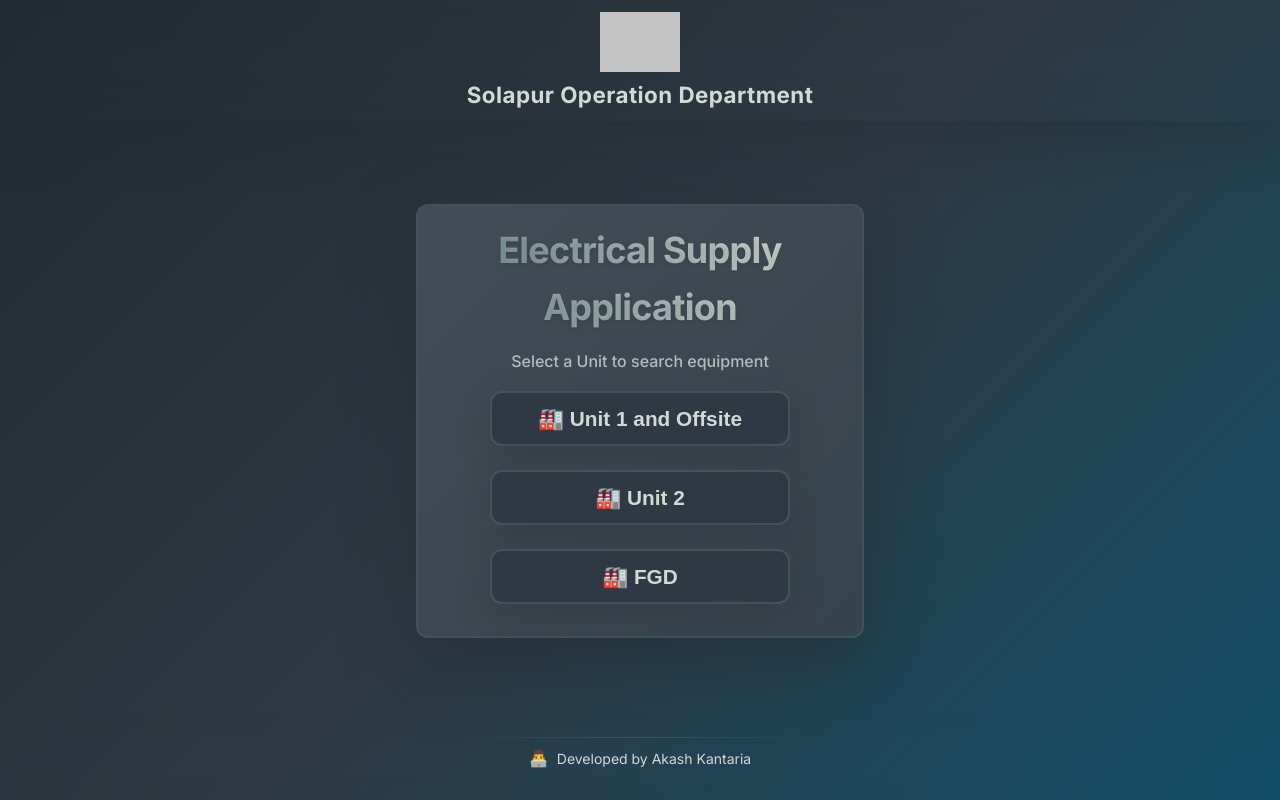
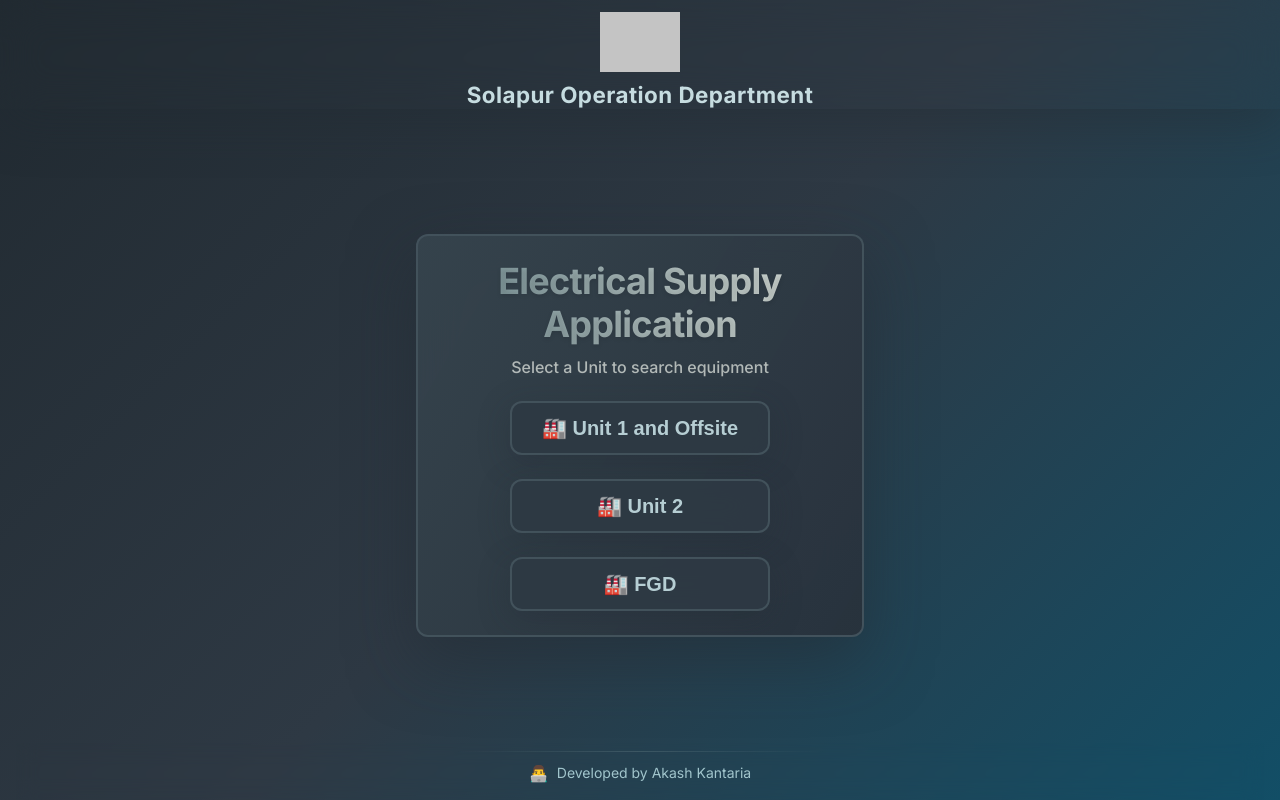
Before and after one commit to SKY1797/electrical-app-with-fgd, a website: page index.html in a window 1280 px wide. Drawn offline with Linux system fonts and the light colour scheme; grey boxes are pictures that could not be loaded.

Commit message:
Update styles.css

```diff
--- a/styles.css
+++ b/styles.css
@@ -56,7 +56,7 @@ body {
   font-family: "Inter", sans-serif;
   background: var(--background);
   color: var(--foreground);
-  line-height: 1.6;
+  line-height: 1.2;
   margin: 0;
   padding: 0;
   position: relative;
@@ -96,7 +96,8 @@ body::before {
 .app-header {
   width: 100%;
   /* background: var(--background); */
-  padding: 0.75rem 1rem;
+  /* padding: 0.75rem 1rem; */
+  padding: 0.75rem 1rem 0rem 1rem;
   box-shadow: var(--shadow-medium);
   position: fixed;
   top: 0;
@@ -127,11 +128,18 @@ body::before {
 .header-title {
   font-size: 1.4rem;
   font-weight: bolder;
-  color: var(--foreground);
+  /* color: var(--foreground); */
+  color: #c6dce0;
   margin: 0;
   letter-spacing: 0.02em;
   text-align: center;
   line-height: 1.3;
+}
+
+.header-divider {
+  height: 2px;
+  background: linear-gradient(90deg, transparent, var(--border), transparent);
+  margin: 0.75rem 0 0 0;
 }
 
 /* Main container */
@@ -174,11 +182,12 @@ body::before {
   left: 0;
   width: 100%;
   height: 100%;
-  background: linear-gradient(
+  /* background: linear-gradient(
     135deg,
     rgba(255, 255, 255, 0.1) 0%,
     rgba(255, 255, 255, 0.05) 100%
-  );
+  ); */
+  background: linear-gradient(300deg, rgb(37 46 56 / 60%) 0%, rgb(116 141 146 / 12%) 100%);
   pointer-events: none;
 }
 
@@ -191,7 +200,7 @@ body::before {
 
 .card-header {
   text-align: center;
-  padding: 1rem 2rem 0rem;
+  padding: 1.5rem 2rem 0rem;
   position: relative;
 }
 
@@ -215,7 +224,8 @@ body::before {
 }
 
 .card-content {
-  padding: 1rem 2rem 1rem;
+  /* padding: 1rem 2rem 1rem; */
+  padding: 1.5rem 2rem 0.5rem;
   position: relative;
 }
 
@@ -258,7 +268,7 @@ body::before {
   flex-direction: column;
   gap: 1.5rem;
   width: 100%;
-  max-width: 300px;
+  max-width: 260px;
   margin: 0 auto;
   padding-bottom: 1rem;
 }
@@ -266,11 +276,12 @@ body::before {
 .unit-btn-large {
   background: var(--card);
   border: 2px solid var(--border);
-  color: var(--foreground);
+  /* color: var(--primary1); */
+  color: #b6ced3;
   padding: 0.75rem 1rem;
   border-radius: var(--radius);
   cursor: pointer;
-  font-size: 1.3rem;
+  font-size: 1.25rem;
   font-weight: 600;
   transition: all 0.3s ease;
   position: relative;
@@ -651,7 +662,8 @@ body::before {
 }
 
 .footer-content {
-  padding: 1rem;
+  /* padding: 1rem; */
+  padding: 0rem 1rem 0.3rem 1rem;
   text-align: center;
   max-width: 400px;
   margin: 0 auto;
@@ -660,12 +672,14 @@ body::before {
 .footer-divider {
   height: 1px;
   background: linear-gradient(90deg, transparent, var(--border), transparent);
-  margin: 0.5rem 0;
+  /* margin: 0.5rem 0; */
+  margin: 0.5rem 0rem 0.75rem 0rem;
 }
 
 .footer-developer {
   font-size: 0.875rem;
-  color: var(--primary1);                      /* color: var(--muted-foreground); */
+  color: #a1c5cc;;
+  /* color: var(--muted-foreground); */
   margin-bottom: 0.75rem;
   display: flex;
   align-items: center;
@@ -731,7 +745,8 @@ body::before {
 /* Enhanced responsive design */
 @media (max-width: 640px) {
   .main-container {
-    padding: 4.5rem 1rem 0;
+    /* padding: 4.5rem 1rem 0; */
+    padding: 6rem 1rem 0;
   }
 
   .main-container.no-header {
@@ -783,7 +798,8 @@ body::before {
   }
 
   .app-header {
-    padding: 0.5rem;
+    /* padding: 0.5rem; */
+    padding: 1rem 1rem 0rem 1rem;
   }
 
   .header-content {
@@ -795,6 +811,6 @@ body::before {
   }
 
   .header-title {
-    font-size: 1.1rem;
+    font-size: 1.25rem;
   }
 }
```
